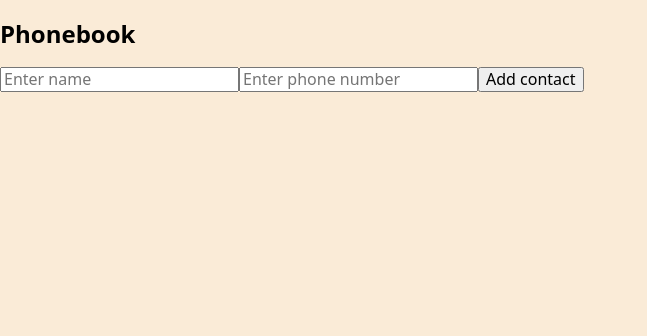
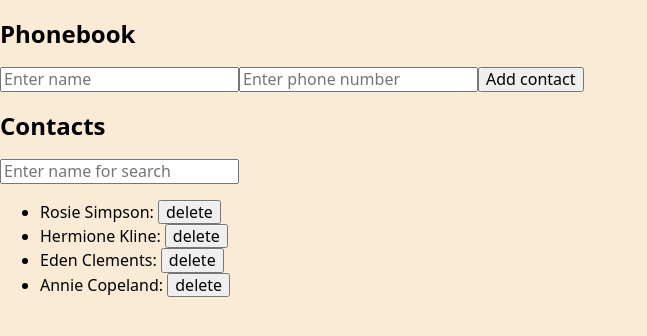
Before and after one commit to PIrenka/goit-react-hw-06-phonebook, a React (Create React App) app: page / in a window 1280 px wide. Shown: the top 336 px of the page, without its empty margins (0-647 px from the left). Built offline with nearby package versions, Linux system fonts and the light colour scheme.

Commit message:
add: Contacts section

```diff
--- a/src/components/App.jsx
+++ b/src/components/App.jsx
@@ -2,10 +2,17 @@ import { Component } from 'react';
 
 import ContactForm from './ContactForm';
 import ContactList from './ContactList';
+import Filter from './Filter';
 
 export default class App extends Component {
   state = {
-    contacts: [],
+    contacts: [
+      { id: 'id-1', name: 'Rosie Simpson', number: '459-12-56' },
+      { id: 'id-2', name: 'Hermione Kline', number: '443-89-12' },
+      { id: 'id-3', name: 'Eden Clements', number: '645-17-79' },
+      { id: 'id-4', name: 'Annie Copeland', number: '227-91-26' },
+    ],
+    filter: '',
   };
   handleAddContact = newContact =>
     this.setState(({ contacts }) => ({ contacts: [...contacts, newContact] }));
@@ -23,8 +30,18 @@ export default class App extends Component {
       contacts: contacts.filter(contact => contact.id !== id),
     }));
 
+  handleFilterChange = filter => this.setState({ filter });
+
+  getVisibleContacts = () => {
+    const { contacts, filter } = this.state;
+    return contacts.filter(contact =>
+      contact.name.toLowerCase().includes(filter.toLowerCase()),
+    );
+  };
+
   render() {
-    const { contacts } = this.state;
+    const { contacts, filter } = this.state;
+    const visibleContacts = this.getVisibleContacts();
 
     return (
       <>
@@ -33,7 +50,12 @@ export default class App extends Component {
           onAdd={this.handleAddContact}
           onCheckUnique={this.handleCheckUnique}
         />
-        <ContactList contacts={contacts} onRemove={this.handleRemoveContact} />
+        <h2>Contacts</h2>
+        <Filter filter={filter} onChange={this.handleFilterChange} />
+        <ContactList
+          contacts={visibleContacts}
+          onRemove={this.handleRemoveContact}
+        />
       </>
     );
   }
--- a/src/components/ContactForm/ContactForm.jsx
+++ b/src/components/ContactForm/ContactForm.jsx
@@ -23,6 +23,7 @@ class ContactForm extends Component {
     const isValidatedForm = this.validateForm();
     if (!isValidatedForm) return;
     onAdd({ id: uuid(), name, phone });
+    this.resetForm();
   };
 
   validateForm = () => {
--- a/src/components/ContactList/ContactList.jsx
+++ b/src/components/ContactList/ContactList.jsx
@@ -11,7 +11,7 @@ const ContactList = ({ contacts, onRemove }) => {
   return (
     <ul>
       {contacts.map(contact => (
-        <ContactListItem {...contact} onRemove={onRemove} />
+        <ContactListItem {...contact} onRemove={onRemove} key={contact.id} />
       ))}
     </ul>
   );
--- /dev/null
+++ b/src/components/Filter/Filter.jsx
@@ -0,0 +1,13 @@
+const Filter = ({ filter, onChange }) => {
+  return (
+    <input
+      type="text"
+      name="filter"
+      value={filter}
+      onChange={({ target }) => onChange(target.value)}
+      placeholder="Enter name for search"
+    />
+  );
+};
+
+export default Filter;
--- /dev/null
+++ b/src/components/Filter/index.jsx
@@ -0,0 +1 @@
+export { default } from './Filter';
```
